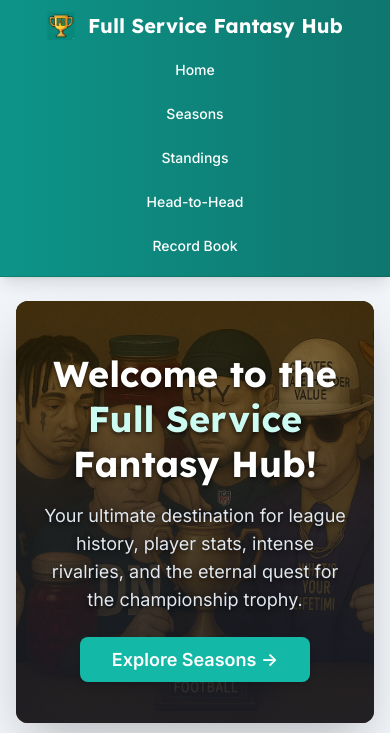
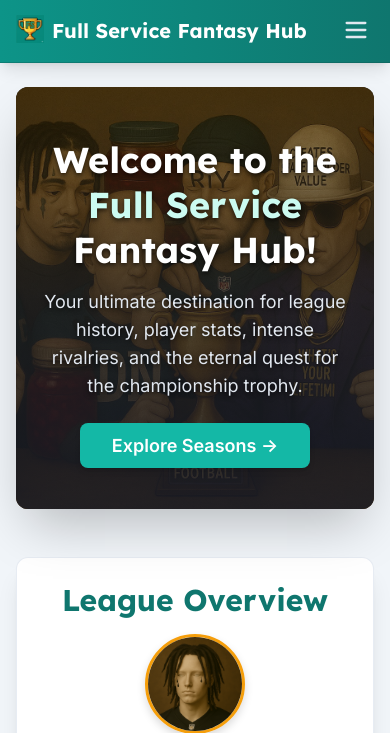
Before and after one commit to MPChamp/REAL_FullServiceFantasy, a Flask app: page / in a window 390 px wide. Shown: the top 733 px of the page. Run offline with Flask 3, Linux system fonts and the light colour scheme; data comes from the database, SQL or seed files in the repository; some libraries are stand-ins or nearby versions.

Commit message:
Add files via upload

```diff
--- a/templates/base.html
+++ b/templates/base.html
@@ -8,7 +8,6 @@
     <link rel="preconnect" href="https://fonts.gstatic.com" crossorigin>
     <link href="https://fonts.googleapis.com/css2?family=Inter:wght@400;500;600;700&family=Lexend:wght@400;500;600;700&display=swap" rel="stylesheet">
     <script src="https://cdn.jsdelivr.net/npm/chart.js@4.4.1/dist/chart.umd.min.js"></script>
-
     <link rel="icon" href="{{ url_for('static', filename='images/favicon.png') }}" type="image/png">
 
     <script>
@@ -23,25 +22,23 @@
                 primary: { light: '#ccfbf1', DEFAULT: '#14b8a6', medium: '#0d9488', dark: '#0f766e', darker: '#134e4a' },
                 amber: { light: '#fef3c7', DEFAULT: '#f59e0b', dark: '#b45309' },
                 neutral: {
-                    50: '#f8fafc',
-                    100: '#f1f5f9',
-                    200: '#e2e8f0',
-                    300: '#cbd5e1',
-                    400: '#94a3b8',
-                    500: '#64748b',
-                    600: '#475569',
-                    700: '#334155',
-                    800: '#1e293b',
-                    900: '#0f172a'
+                    50: '#f8fafc', 100: '#f1f5f9', 200: '#e2e8f0', 300: '#cbd5e1',
+                    400: '#94a3b8', 500: '#64748b', 600: '#475569', 700: '#334155',
+                    800: '#1e293b', 900: '#0f172a'
                 }
               },
               animation: {
                 'modal-enter': 'modal-enter 0.3s ease-out forwards',
+                'slide-down': 'slide-down 0.3s ease-out forwards',
               },
               keyframes: {
                 'modal-enter': {
                   '0%': { opacity: '0', transform: 'scale(0.95) translateY(-10px)' },
                   '100%': { opacity: '1', transform: 'scale(1) translateY(0)' },
+                },
+                'slide-down': {
+                  '0%': { opacity: '0', transform: 'translateY(-10px)' },
+                  '100%': { opacity: '1', transform: 'translateY(0)' },
                 }
               }
             }
@@ -49,82 +46,82 @@
         }
       </script>
     <title>{% block title %}Full Service Fantasy League{% endblock %}</title>
-    {# --- Modal CSS --- #}
     <style>
-        body {
-            font-family: tailwind.config.theme.extend.fontFamily.sans;
-        }
-        h1, h2, h3, h4, h5, h6 {
-            font-family: tailwind.config.theme.extend.fontFamily.heading;
-        }
-        .modal {
-            display: none;
-            position: fixed;
-            z-index: 1000;
-            left: 0;
-            top: 0;
-            width: 100%;
-            height: 100%;
-            overflow: auto;
-            background-color: rgba(15, 23, 42, 0.85);
-            align-items: center;
-            justify-content: center;
-            padding: 1rem;
-        }
-        .modal-content-wrapper {
-            animation: modal-enter 0.3s ease-out forwards;
-            background-color: #fff;
-            border-radius: 0.5rem;
-            box-shadow: 0 20px 25px -5px rgba(0,0,0,0.1), 0 10px 10px -5px rgba(0,0,0,0.04);
-            overflow: hidden;
-            display: flex;
-            justify-content: center;
-            align-items: center;
-        }
-        .modal-content {
-            display: block;
-            width: auto;
-            max-width: 90vw;
-            max-height: 90vh;
-            border-radius: 0.375rem;
-        }
-        .modal-close {
-            position: absolute;
-            top: 20px;
-            right: 25px;
-            color: #e2e8f0;
-            font-size: 2.25rem;
-            font-weight: bold;
-            transition: color 0.3s ease;
-            z-index: 1001;
-        }
-        .modal-close:hover,
-        .modal-close:focus {
-            color: #cbd5e1;
-            text-decoration: none;
-            cursor: pointer;
-        }
+        body { font-family: tailwind.config.theme.extend.fontFamily.sans; }
+        h1, h2, h3, h4, h5, h6 { font-family: tailwind.config.theme.extend.fontFamily.heading; }
+        .modal { display: none; position: fixed; z-index: 1000; left: 0; top: 0; width: 100%; height: 100%; overflow: auto; background-color: rgba(15, 23, 42, 0.85); align-items: center; justify-content: center; padding: 1rem; }
+        .modal-content-wrapper { animation: modal-enter 0.3s ease-out forwards; background-color: #fff; border-radius: 0.5rem; box-shadow: 0 20px 25px -5px rgba(0,0,0,0.1), 0 10px 10px -5px rgba(0,0,0,0.04); overflow: hidden; display: flex; justify-content: center; align-items: center; }
+        .modal-content { display: block; width: auto; max-width: 90vw; max-height: 90vh; border-radius: 0.375rem; }
+        .modal-close { position: absolute; top: 20px; right: 25px; color: #e2e8f0; font-size: 2.25rem; font-weight: bold; transition: color 0.3s ease; z-index: 1001; }
+        .modal-close:hover, .modal-close:focus { color: #cbd5e1; text-decoration: none; cursor: pointer; }
         .overflow-x-auto::-webkit-scrollbar { height: 8px; }
         .overflow-x-auto::-webkit-scrollbar-track { background: #f1f5f9; border-radius: 10px; }
         .overflow-x-auto::-webkit-scrollbar-thumb { background: #94a3b8; border-radius: 10px; }
         .overflow-x-auto::-webkit-scrollbar-thumb:hover { background: #64748b; }
+
+        /* Mobile Menu Styles */
+        .mobile-menu {
+            animation: slide-down 0.3s ease-out forwards;
+        }
+        /* Scrolled Header Styles */
+        nav.scrolled {
+            padding-top: 0.5rem; /* py-2 */
+            padding-bottom: 0.5rem; /* py-2 */
+            background-color: rgba(15, 118, 110, 0.95); /* primary-dark with slight transparency */
+            backdrop-filter: blur(5px);
+            box-shadow: 0 4px 6px -1px rgba(0,0,0,0.1), 0 2px 4px -1px rgba(0,0,0,0.06); /* shadow-md */
+        }
+        nav.scrolled .site-title-text {
+             /* Optionally hide or shrink text part of logo on scroll for mobile */
+            /* display: none; */ /* Example: hides text, leaves icon */
+        }
+        /* Ensure hamburger is always visible when it should be */
+        .hamburger-button {
+             z-index: 100; /* Keep hamburger above other nav content if it overlaps */
+        }
+
     </style>
     {% block head %}{% endblock %}
 </head>
 <body class="bg-neutral-100 text-neutral-800 font-sans antialiased">
 
-    <nav class="bg-gradient-to-r from-primary-medium to-primary-dark text-white shadow-lg sticky top-0 z-50 border-b border-primary-darker/30">
-        <div class="container mx-auto px-4 sm:px-6 lg:px-8 py-3 flex flex-col sm:flex-row sm:justify-between sm:items-center">
-            <a href="/" class="text-xl md:text-2xl font-bold hover:text-primary-light transition duration-200 mb-3 sm:mb-0 text-center sm:text-left">
-                <img src="{{ url_for('static', filename='images/favicon.png') }}" alt="FSFL Logo" class="inline-block h-7 w-7 mr-2 -mt-1">
-                <span class="font-heading">Full Service Fantasy Hub</span>
-            </a>
-            <div class="flex flex-col sm:flex-row sm:flex-wrap items-center gap-x-2 gap-y-2 text-sm font-medium">
-                <a href="/" class="px-3 py-2 rounded-md hover:bg-primary-darker/70 focus:bg-primary-darker/70 active:bg-primary-darker transition duration-150 w-full sm:w-auto text-center sm:text-left">Home</a>
-                <a href="/seasons" class="px-3 py-2 rounded-md hover:bg-primary-darker/70 focus:bg-primary-darker/70 active:bg-primary-darker transition duration-150 w-full sm:w-auto text-center sm:text-left">Seasons</a>
-                <a href="/standings" class="px-3 py-2 rounded-md hover:bg-primary-darker/70 focus:bg-primary-darker/70 active:bg-primary-darker transition duration-150 w-full sm:w-auto text-center sm:text-left">Standings</a>
-                <a href="/head-to-head" class="px-3 py-2 rounded-md hover:bg-primary-darker/70 focus:bg-primary-darker/70 active:bg-primary-darker transition duration-150 w-full sm:w-auto text-center sm:text-left">Head-to-Head</a>
-                <a href="/record-book" class="px-3 py-2 rounded-md hover:bg-primary-darker/70 focus:bg-primary-darker/70 active:bg-primary-darker transition duration-150 w-full sm:w-auto text-center sm:text-left">Record Book</a>
+    <nav id="mainNav" class="bg-gradient-to-r from-primary-medium to-primary-dark text-white shadow-lg sticky top-0 z-50 border-b border-primary-darker/30 transition-all duration-300 ease-in-out">
+        <div class="container mx-auto px-4 sm:px-6 lg:px-8 py-3">
+            <div class="flex items-center justify-between">
+                {# Site Title/Brand #}
+                <a href="/" class="flex items-center text-xl md:text-2xl font-bold hover:text-primary-light transition duration-200">
+                    <img src="{{ url_for('static', filename='images/favicon.png') }}" alt="FSFL Logo" class="inline-block h-7 w-7 mr-2 -mt-1">
+                    <span class="font-heading site-title-text">Full Service Fantasy Hub</span>
+                </a>
+
+                {# Mobile Menu Button (Hamburger) - visible only on small screens (sm and below) #}
+                <div class="sm:hidden">
+                    <button id="hamburgerButton" type="button" class="hamburger-button text-neutral-200 hover:text-white focus:outline-none focus:ring-2 focus:ring-inset focus:ring-white p-1 rounded-md" aria-controls="mobileNavLinks" aria-expanded="false">
+                        <span class="sr-only">Open main menu</span>
+                        {# Heroicon name: outline/menu (alternative: outline/x for close state) #}
+                        <svg class="block h-7 w-7" xmlns="http://www.w3.org/2000/svg" fill="none" viewBox="0 0 24 24" stroke="currentColor" aria-hidden="true">
+                            <path stroke-linecap="round" stroke-linejoin="round" stroke-width="2" d="M4 6h16M4 12h16M4 18h16" />
+                        </svg>
+                    </button>
+                </div>
+
+                {# Desktop Navigation Links - hidden on small screens, flex on sm and up #}
+                <div id="desktopNavLinks" class="hidden sm:flex sm:flex-row sm:flex-wrap items-center gap-x-2 gap-y-2 text-sm font-medium">
+                    <a href="/" class="px-3 py-2 rounded-md hover:bg-primary-darker/70 focus:bg-primary-darker/70 active:bg-primary-darker transition duration-150">Home</a>
+                    <a href="/seasons" class="px-3 py-2 rounded-md hover:bg-primary-darker/70 focus:bg-primary-darker/70 active:bg-primary-darker transition duration-150">Seasons</a>
+                    <a href="/standings" class="px-3 py-2 rounded-md hover:bg-primary-darker/70 focus:bg-primary-darker/70 active:bg-primary-darker transition duration-150">Standings</a>
+                    <a href="/head-to-head" class="px-3 py-2 rounded-md hover:bg-primary-darker/70 focus:bg-primary-darker/70 active:bg-primary-darker transition duration-150">Head-to-Head</a>
+                    <a href="/record-book" class="px-3 py-2 rounded-md hover:bg-primary-darker/70 focus:bg-primary-darker/70 active:bg-primary-darker transition duration-150">Record Book</a>
+                </div>
+            </div>
+
+            {# Mobile Navigation Links (Dropdown) - hidden by default, shown by JS #}
+            <div id="mobileNavLinks" class="hidden sm:hidden mt-3 space-y-1 mobile-menu">
+                <a href="/" class="block px-3 py-2 rounded-md text-base font-medium hover:bg-primary-darker/70 focus:bg-primary-darker/70 active:bg-primary-darker transition duration-150">Home</a>
+                <a href="/seasons" class="block px-3 py-2 rounded-md text-base font-medium hover:bg-primary-darker/70 focus:bg-primary-darker/70 active:bg-primary-darker transition duration-150">Seasons</a>
+                <a href="/standings" class="block px-3 py-2 rounded-md text-base font-medium hover:bg-primary-darker/70 focus:bg-primary-darker/70 active:bg-primary-darker transition duration-150">Standings</a>
+                <a href="/head-to-head" class="block px-3 py-2 rounded-md text-base font-medium hover:bg-primary-darker/70 focus:bg-primary-darker/70 active:bg-primary-darker transition duration-150">Head-to-Head</a>
+                <a href="/record-book" class="block px-3 py-2 rounded-md text-base font-medium hover:bg-primary-darker/70 focus:bg-primary-darker/70 active:bg-primary-darker transition duration-150">Record Book</a>
             </div>
         </div>
     </nav>
@@ -148,10 +145,10 @@
     </footer>
 
     <script>
+        // Modal JS (existing)
         var modal = document.getElementById("imageModal");
         var modalImg = document.getElementById("modalImage");
         var modalContentWrapper = modal.querySelector(".modal-content-wrapper");
-
         function openModal(imgElement) {
             if (modal && modalImg) {
                 modal.style.display = "flex";
@@ -167,15 +164,44 @@
             }
         }
         window.onclick = function(event) {
-            if (event.target == modal) {
-                closeModal();
-            }
+            if (event.target == modal) { closeModal(); }
         }
         document.addEventListener('keydown', function(event) {
-            if (event.key === "Escape" && modal.style.display === "flex") {
-                closeModal();
+            if (event.key === "Escape" && modal.style.display === "flex") { closeModal(); }
+        });
+
+        // Mobile Menu Toggle & Scroll Behavior
+        const hamburgerButton = document.getElementById('hamburgerButton');
+        const mobileNavLinks = document.getElementById('mobileNavLinks');
+        const mainNav = document.getElementById('mainNav');
+
+        if (hamburgerButton && mobileNavLinks) {
+            hamburgerButton.addEventListener('click', function() {
+                const expanded = this.getAttribute('aria-expanded') === 'true' || false;
+                this.setAttribute('aria-expanded', !expanded);
+                mobileNavLinks.classList.toggle('hidden');
+                // Optional: Change hamburger icon to X
+                // this.innerHTML = expanded ? '<svg class="block h-7 w-7" ...>M4 6h16M4 12h16M4 18h16</svg>' : '<svg class="block h-7 w-7" ...>M6 18L18 6M6 6l12 12</svg>';
+            });
+        }
+
+        let lastScrollTop = 0;
+        window.addEventListener('scroll', function() {
+            let scrollTop = window.pageYOffset || document.documentElement.scrollTop;
+            if (scrollTop > 50) { // Add 'scrolled' class after scrolling 50px
+                mainNav.classList.add('scrolled');
+            } else {
+                mainNav.classList.remove('scrolled');
             }
-        });
+            // Optional: Hide/show header based on scroll direction (more complex)
+            // if (scrollTop > lastScrollTop && scrollTop > 100) { // Scrolling Down
+            //     mainNav.style.top = '-100px'; // Adjust to header height
+            // } else { // Scrolling Up
+            //     mainNav.style.top = '0';
+            // }
+            // lastScrollTop = scrollTop <= 0 ? 0 : scrollTop; // For Mobile or negative scrolling
+        }, false);
+
     </script>
     {% block scripts %}{% endblock %}
 </body>
```
